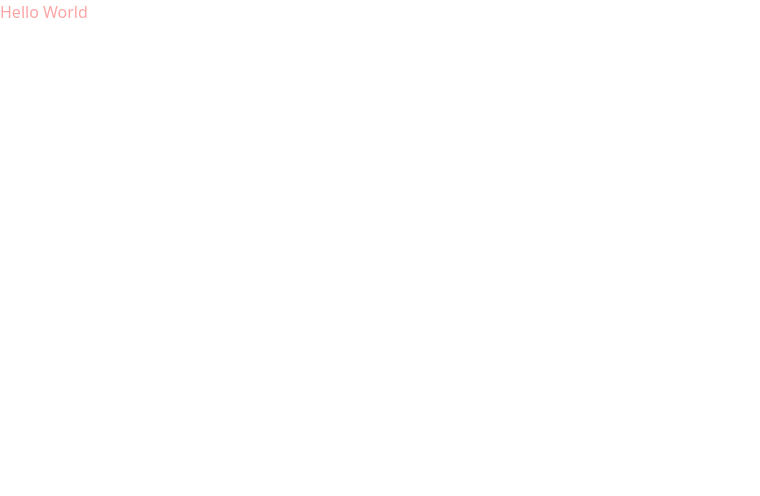
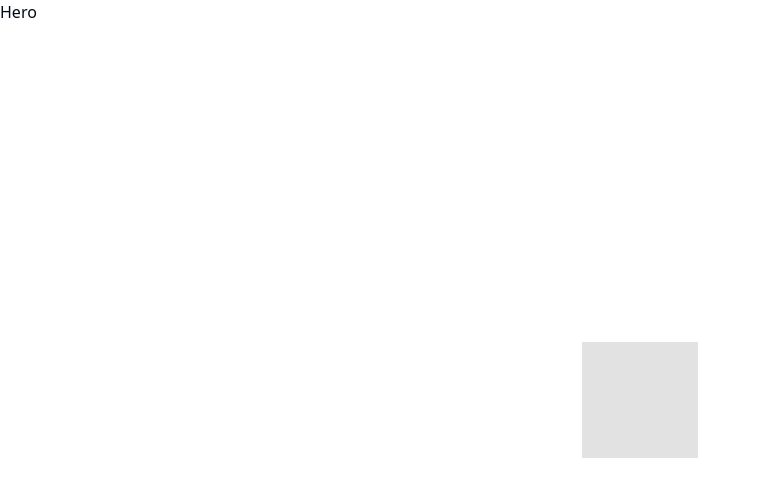
Before and after one commit to cjswjdgml77/Jeonghui, a React (Vite) app: page / in a window 1280 px wide. Shown: the top 496 px of the page, without its empty margins (0-760 px from the left). Built offline with nearby package versions, Linux system fonts and the light colour scheme.

Commit message:
layout : Add basic pages
Basic 2d pages Heor,About, Skills, Contact. 3d pages Hero, Skills, Contact  are added

```diff
--- /dev/null
+++ b/src/2d/About.tsx
@@ -0,0 +1,5 @@
+const About = () => {
+  return <div>About</div>;
+};
+
+export default About;
--- /dev/null
+++ b/src/2d/Contact.tsx
@@ -0,0 +1,5 @@
+const Contact = () => {
+  return <div>Contact</div>;
+};
+
+export default Contact;
--- /dev/null
+++ b/src/2d/Container.tsx
@@ -0,0 +1,17 @@
+import About from "./About";
+import Contact from "./Contact";
+import Hero from "./Hero";
+import Skills from "./Skills";
+
+const Container = () => {
+  return (
+    <div className="grid grid-rows-[repeat(4,100vh)] w-screen h-full">
+      <Hero />
+      <About />
+      <Skills />
+      <Contact />
+    </div>
+  );
+};
+
+export default Container;
--- /dev/null
+++ b/src/2d/Hero.tsx
@@ -0,0 +1,5 @@
+const Hero = () => {
+  return <div>Hero</div>;
+};
+
+export default Hero;
--- /dev/null
+++ b/src/2d/Skills.tsx
@@ -0,0 +1,5 @@
+const Skills = () => {
+  return <div>Skills</div>;
+};
+
+export default Skills;
--- /dev/null
+++ b/src/3d/Contact.tsx
@@ -0,0 +1,11 @@
+import * as THREE from "three";
+const Contact = () => {
+  return (
+    <mesh>
+      <boxGeometry />
+      <meshBasicMaterial color={new THREE.Color("#00ff00")} />
+    </mesh>
+  );
+};
+
+export default Contact;
--- /dev/null
+++ b/src/3d/Experience.tsx
@@ -0,0 +1,25 @@
+import { useThree } from "@react-three/fiber";
+import Contact from "./Contact";
+import Hero from "./Hero";
+import Skills from "./Skills";
+
+const Experience = () => {
+  const viewport = useThree((state) => state.viewport);
+  console.log(viewport);
+  return (
+    <>
+      <group>
+        <Hero />
+      </group>
+      {/* Skip About4 */}
+      <group position-y={-viewport.height * 2}>
+        <Skills />
+      </group>
+      <group position-y={-viewport.height * 3}>
+        <Contact />
+      </group>
+    </>
+  );
+};
+
+export default Experience;
--- /dev/null
+++ b/src/3d/Hero.tsx
@@ -0,0 +1,10 @@
+const Hero = () => {
+  return (
+    <mesh>
+      <boxGeometry />
+      <meshBasicMaterial />
+    </mesh>
+  );
+};
+
+export default Hero;
--- /dev/null
+++ b/src/3d/Skills.tsx
@@ -0,0 +1,11 @@
+import * as THREE from "three";
+const Skills = () => {
+  return (
+    <mesh>
+      <boxGeometry />
+      <meshBasicMaterial color={new THREE.Color("#ff0000")} />
+    </mesh>
+  );
+};
+
+export default Skills;
--- a/src/App.tsx
+++ b/src/App.tsx
@@ -1,7 +1,21 @@
+import { Scroll, ScrollControls } from "@react-three/drei";
+import { Canvas } from "@react-three/fiber";
+import Experience from "./3d/Experience";
+import Container from "./2d/Container";
+
 const App = () => {
   return (
     <>
-      <div className="text-red-300">Hello World</div>
+      <Canvas>
+        <ScrollControls pages={4}>
+          <Scroll>
+            <Experience />
+          </Scroll>
+          <Scroll html>
+            <Container />
+          </Scroll>
+        </ScrollControls>
+      </Canvas>
     </>
   );
 };
--- a/src/index.css
+++ b/src/index.css
@@ -64,6 +64,10 @@
     --input: 217.2 32.6% 17.5%;
     --ring: 212.7 26.8% 83.9%;
   }
+  body,#root{
+    width: 100vw;
+    height:100vh;
+  }
 }
 
 @layer base {
```
